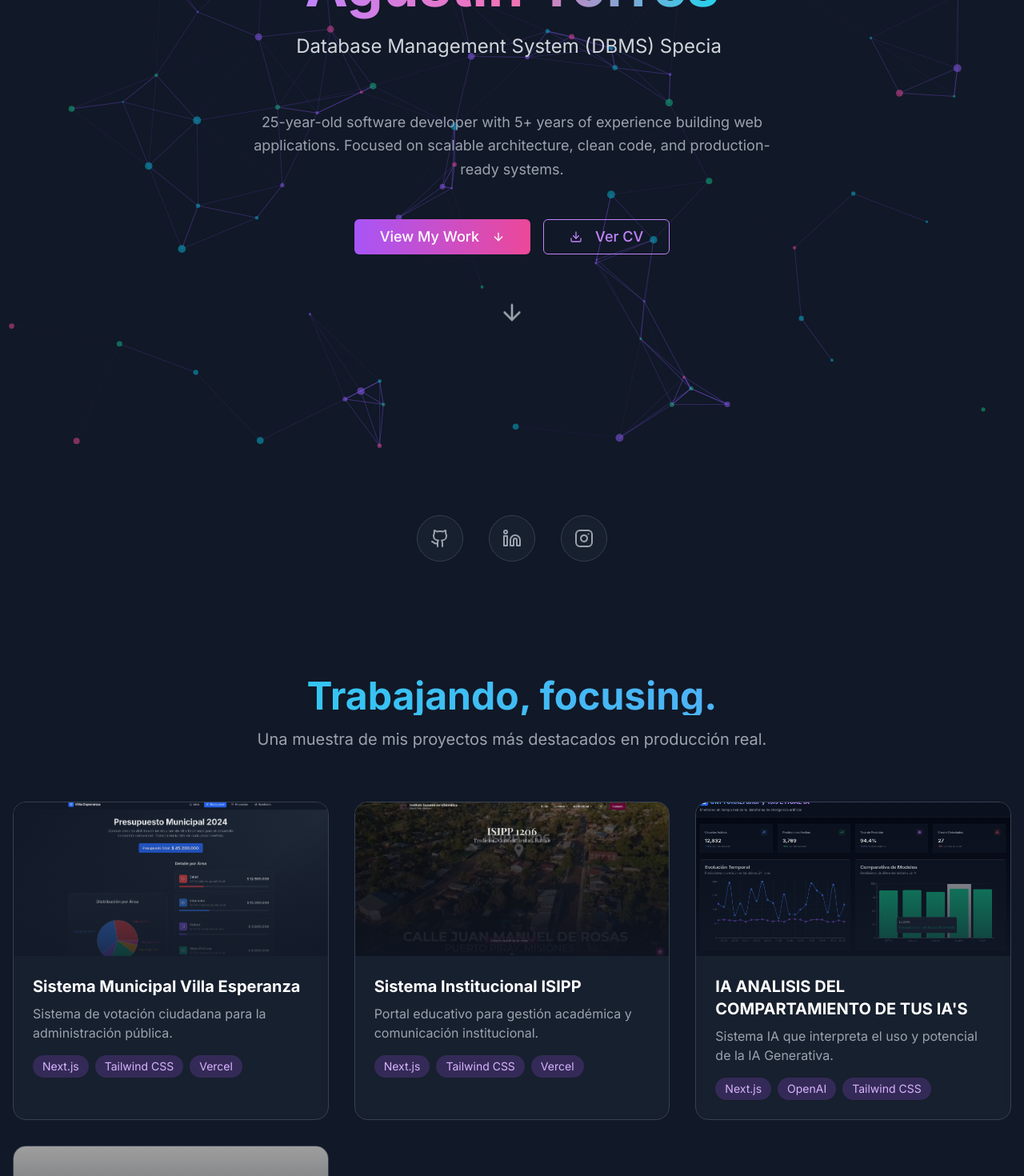
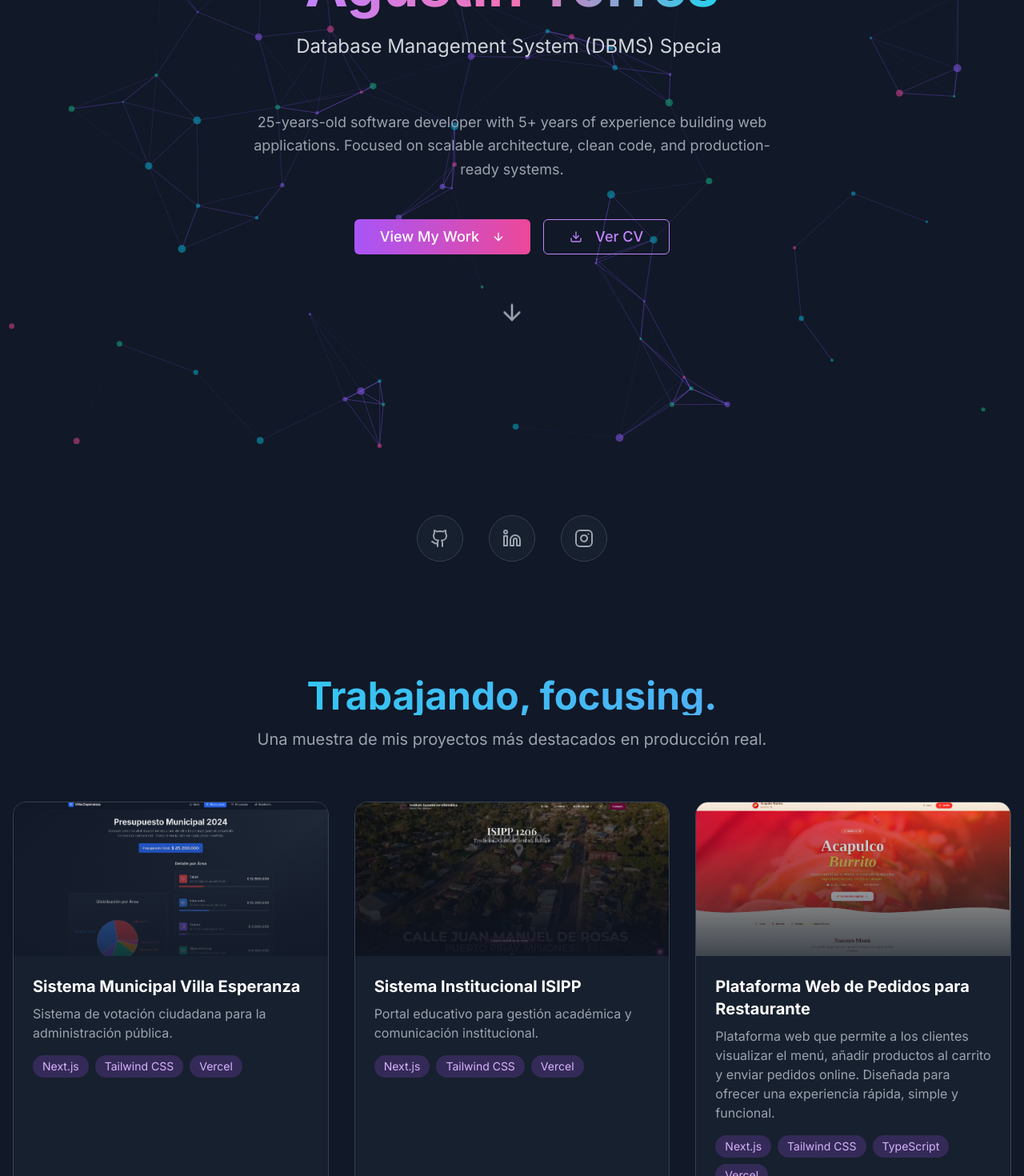
Before and after one commit to Gabrieltorres28/portafolio-agus, a Next.js app: page / in a window 1280 px wide. Shown: the part 220-1690 px from the top of the page at 80% size. Built offline with nearby package versions, Linux system fonts and the light colour scheme; grey boxes are pictures that could not be loaded.

Commit message:
CAMBIOS NEFCESARIOS EN PROYECTOS

```diff
--- a/components/hero-section.tsx
+++ b/components/hero-section.tsx
@@ -51,7 +51,7 @@ export function HeroSection() {
           transition={{ duration: 0.8, delay: 0.4 }}
           className="text-lg text-gray-400 mb-12 max-w-2xl mx-auto leading-relaxed"
         >
-          25-year-old software developer with 5+ years of experience building web applications. Focused on scalable architecture, clean code, and production-ready systems.
+          25-years-old software developer with 5+ years of experience building web applications. Focused on scalable architecture, clean code, and production-ready systems.
         </motion.p>
 
         <motion.div
--- a/components/projects-preview.tsx
+++ b/components/projects-preview.tsx
@@ -22,11 +22,11 @@ const featuredProjects = [
     demo: "https://isipp.com.ar"
   },
   {
-    title: "IA ANALISIS DEL COMPARTAMIENTO DE TUS IA'S",
-    description: "Sistema IA que interpreta el uso y potencial de la IA Generativa.",
-    image: "/projectia2.png",
-    tech: ["Next.js", "OpenAI", "Tailwind CSS"],
-    demo: "https://ia-ai-flame.vercel.app"
+     title: "Plataforma Web de Pedidos para Restaurante",
+  description: "Plataforma web que permite a los clientes visualizar el menú, añadir productos al carrito y enviar pedidos online. Diseñada para ofrecer una experiencia rápida, simple y funcional.",
+  image: "/acapulco.png",
+  tech: ["Next.js", "Tailwind CSS", "TypeScript", "Vercel"],
+  demo: "https://acapulco-burrito.vercel.app/"
   },
 
   {
```
Also changed, not shown: public/acapulco.png (added).
